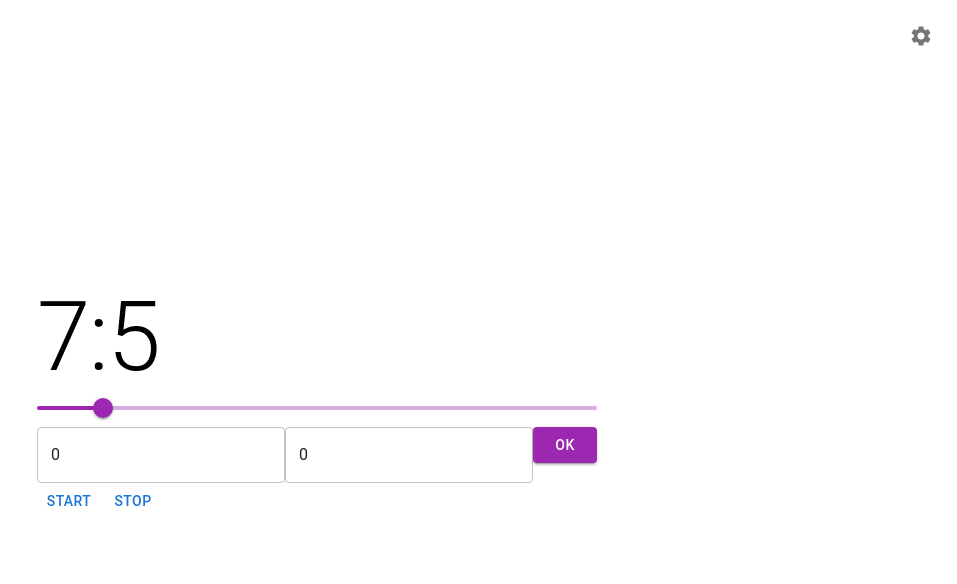
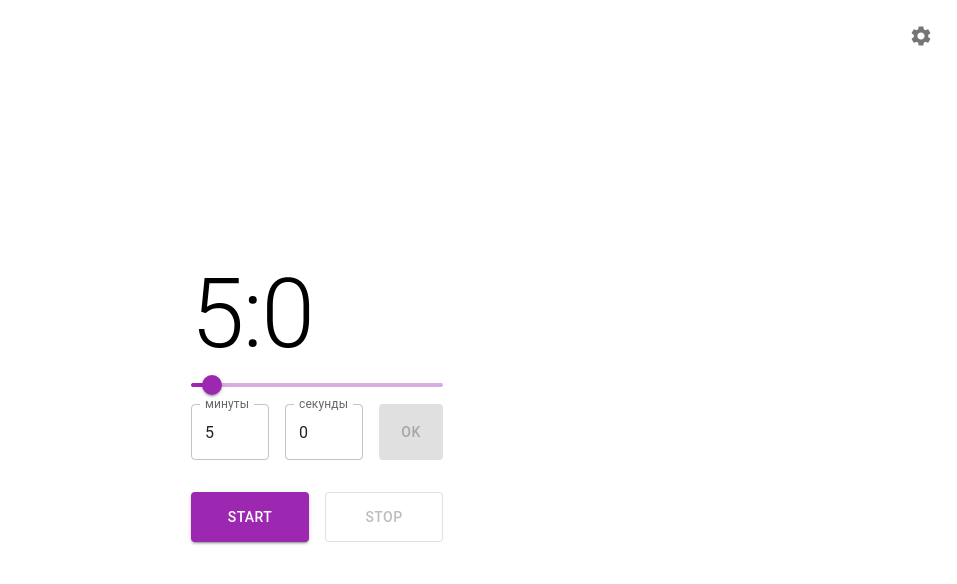
Before and after one commit to Khanmag/Timer-online, a React (Vite) app: page / in a window 1280 px wide. Shown: the top 584 px of the page, without its empty margins (323-1280 px from the left). Built offline with nearby package versions, Linux system fonts and the light colour scheme.

Commit message:
beauty changes

```diff
--- a/src/components/TimerBody/index.jsx
+++ b/src/components/TimerBody/index.jsx
@@ -1,44 +1,54 @@
 import { Box, Button, Slider, TextField, Typography } from "@mui/material";
-import { useState } from "react";
+import { useEffect, useState } from "react";
+import styles from "./index.module.scss";
 
+//
 const getBeautifulTimeValue = (value) => {
   const minutes = Math.floor(value / 60);
   const seconds = value % 60;
   return [minutes, seconds];
 };
 
-const TimerBody = () => {
-  const [timerValue, setTimerValue] = useState(425);
+// --------------------------------------------------------
+const TimerBody = ({ prop1 }) => {
+  const [timerValue, setTimerValue] = useState(300);
   const [currentTimerId, setCurrentTimerId] = useState(null);
+  //
   const [minutesValue, setMinutesValue] = useState(0);
+  const [secondsValue, setSecondsValue] = useState(0);
   const onHandleChangeMinutesValue = (e) => {
     const newValue = Math.abs(+e.target.value);
-    if (newValue > 60) return setMinutesValue(60);
-    setMinutesValue(newValue);
+    if (newValue > 60) setMinutesValue(60);
+    else setMinutesValue(newValue);
   };
-  const [secondsValue, setSecondsValue] = useState(0);
   const onHandleChangeSecondsValue = (e) => {
     const newValue = Math.abs(e.target.value);
-    if (newValue > 59) return setSecondsValue(59);
-    setSecondsValue(newValue);
+    if (newValue > 59) setSecondsValue(59);
+    else setSecondsValue(newValue);
   };
+  //
   const [minutes, seconds] = getBeautifulTimeValue(timerValue);
+
+  const onSetInputsValues = () =>
+    setTimerValue(minutesValue * 60 + +secondsValue);
+  //
   const onTimerStart = () => {
-    // setTimerValue(minutesValue * 60 + +secondsValue);
-    const timerId = setInterval(() => {
-      setTimerValue((prev) => prev - 1);
-    }, 1000);
+    const timerId = setInterval(() => setTimerValue((prev) => prev - 1), 1000);
     setCurrentTimerId(timerId);
-    console.log(currentTimerId);
-  };
-  const onSetInputsValues = () => {
-    setTimerValue(minutesValue * 60 + +secondsValue);
   };
   const onTimerStop = () => {
     clearInterval(currentTimerId);
     setCurrentTimerId(null);
-    console.log(currentTimerId);
   };
+  //
+  const isInputValuesEqualCurrentTime =
+    timerValue === minutesValue * 60 + secondsValue;
+  useEffect(() => {
+    if (!isInputValuesEqualCurrentTime && !currentTimerId) {
+      setMinutesValue(minutes);
+      setSecondsValue(seconds);
+    }
+  }, [timerValue]);
   return (
     <Box maxHeight={300}>
       <Typography variant="h1">
@@ -48,31 +58,53 @@ const TimerBody = () => {
         value={timerValue}
         onChange={(e) => setTimerValue(e.target.value)}
         max={3600}
+        disabled={currentTimerId}
         color="secondary"
       />
-      <Box>
+      <Box className={styles.timerFieldsBox}>
         <TextField
           value={minutesValue}
           onChange={onHandleChangeMinutesValue}
+          disabled={currentTimerId}
+          label={"минуты"}
+          color="secondary"
           type="number"
         />
         <TextField
           value={secondsValue}
           onChange={onHandleChangeSecondsValue}
+          disabled={currentTimerId}
+          label={"секунды"}
+          color="secondary"
           type="number"
         />
         <Button
           onClick={onSetInputsValues}
+          disabled={currentTimerId || isInputValuesEqualCurrentTime}
           color="secondary"
           variant="contained"
         >
           OK
         </Button>
       </Box>
-      <Button disabled={currentTimerId} onClick={onTimerStart}>
-        START
-      </Button>
-      <Button onClick={onTimerStop}>STOP</Button>
+      <Box className={styles.timerButtonsBox}>
+        <Button
+          variant="contained"
+          color="secondary"
+          disabled={currentTimerId}
+          onClick={onTimerStart}
+        >
+          START
+        </Button>
+        <Button
+          variant="outlined"
+          color="secondary"
+          onClick={onTimerStop}
+          disabled={!currentTimerId}
+        >
+          STOP
+        </Button>
+      </Box>
     </Box>
   );
 };
--- /dev/null
+++ b/src/components/TimerBody/index.module.scss
@@ -0,0 +1,19 @@
+.timerFieldsBox {
+  display: flex;
+  gap: 1rem;
+  align-items: center;
+  input {
+    max-width: 50px;
+  }
+  button {
+    align-self: stretch;
+  }
+}
+
+.timerButtonsBox {
+  display: grid;
+  grid-template-columns: 1fr 1fr;
+  gap: 1rem;
+  height: 50px;
+  margin-top: 2rem;
+}
--- a/src/components/TimerSettings/index.jsx
+++ b/src/components/TimerSettings/index.jsx
@@ -1,14 +1,19 @@
-import { Box, IconButton } from "@mui/material";
+import { Box, Dialog, IconButton } from "@mui/material";
 import SettingsIcon from "@mui/icons-material/Settings";
 
-import styles from './index.module.scss'
+import styles from "./index.module.scss";
+import { useState } from "react";
 
 const TimerSettings = () => {
+  const [isDialogOpen, setIsDialogOpen] = useState(false);
   return (
     <Box className={styles.timerSettings}>
-      <IconButton>
+      <IconButton onClick={() => setIsDialogOpen(true)}>
         <SettingsIcon />
       </IconButton>
+      <Dialog open={isDialogOpen} onClose={() => setIsDialogOpen(false)}>
+        <Box className={styles.dialogMainBox}>DIALOG</Box>
+      </Dialog>
     </Box>
   );
 };
--- a/src/components/TimerSettings/index.module.scss
+++ b/src/components/TimerSettings/index.module.scss
@@ -3,3 +3,11 @@
   right: 1rem;
   top: 1rem;
 }
+
+.dialogMainBox {
+  min-width: 400px;
+  min-height: 600px;
+  max-width: 90vw;
+  max-height: 90vh;
+  padding: 2rem;
+}
```
Also changed, not shown: eslint.config.js (+17 -17 lines).
